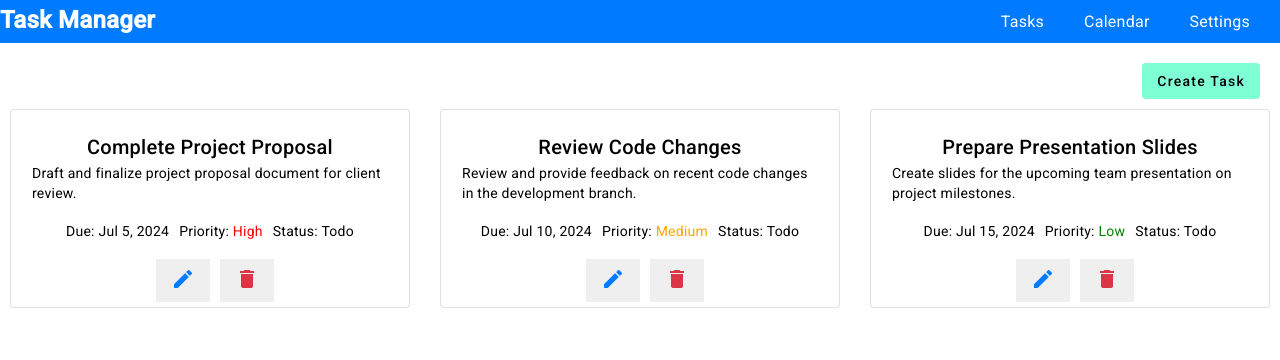
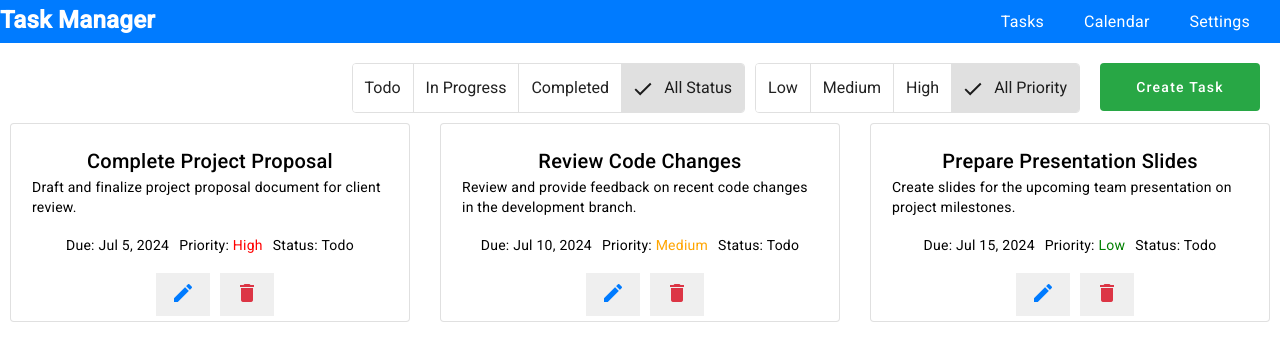
Before and after one commit to JeevanMahesha/task-manager-app, an Angular app: page / in a window 1280 px wide. Shown: the top 360 px of the page. Built offline with nearby package versions, Linux system fonts and the light colour scheme; no server answers.

Commit message:
Task Filter added

```diff
--- a/src/app/task-list/task-list.component.html
+++ b/src/app/task-list/task-list.component.html
@@ -1,12 +1,36 @@
-<div class="task-list">
+<div class="task-list" *ngIf="tasks$ | async as tasks">
   <div class="task-creation">
     <button type="button" (click)="createTask()" mat-stroked-button>
       Create Task
     </button>
+    <mat-button-toggle-group
+      [formControl]="filterByPriority"
+      name="fontStyle"
+      aria-label="Font Style"
+    >
+      @for (eachPriority of priorityList; track $index) {
+      <mat-button-toggle [value]="eachPriority.key">{{
+        eachPriority.value
+      }}</mat-button-toggle>
+      }
+      <mat-button-toggle [value]="null">All Priority</mat-button-toggle>
+    </mat-button-toggle-group>
+    <mat-button-toggle-group
+      [formControl]="filterByStatus"
+      name="fontStyle"
+      aria-label="Font Style"
+    >
+      @for (eachStatus of taskStatusList; track $index) {
+      <mat-button-toggle [value]="eachStatus.key">{{
+        eachStatus.value
+      }}</mat-button-toggle>
+      }
+      <mat-button-toggle [value]="null">All Status</mat-button-toggle>
+    </mat-button-toggle-group>
   </div>
 
   <div class="task-container">
-    @for (task of tasks | async; track $index) {
+    @for (task of tasks ; track $index) {
     <mat-card class="task-item" appearance="outlined">
       <mat-card-header class="mt-20">
         <mat-card-title>{{ task.title }}</mat-card-title>
@@ -48,9 +72,7 @@
       </mat-card-footer>
     </mat-card>
     } @empty {
-    <span class="content-center">
-      You have no tasks yet. Click the button above to add a new task!</span
-    >
+    <span class="content-center"> You have no tasks yet.</span>
     }
   </div>
 </div>
--- a/src/app/task-list/task-list.component.scss
+++ b/src/app/task-list/task-list.component.scss
@@ -5,10 +5,14 @@
 .task-creation {
   display: flex;
   margin: 10px;
-  justify-content: flex-end;
-
+  gap: 10px;
+  flex-direction: row-reverse;
   button {
-    background-color: aquamarine;
+    background-color: #28a745;
+    width: 10rem;
+    height: 3rem;
+    border-color: #28a745;
+    color: white;
   }
 }
 
--- a/src/app/task-list/task-list.component.ts
+++ b/src/app/task-list/task-list.component.ts
@@ -1,15 +1,17 @@
 import { CommonModule } from '@angular/common';
 import { Component, inject } from '@angular/core';
+import { FormControl, ReactiveFormsModule } from '@angular/forms';
 import { MatButtonModule } from '@angular/material/button';
+import { MatButtonToggleModule } from '@angular/material/button-toggle';
+import { MatCardModule } from '@angular/material/card';
 import { MatDialog } from '@angular/material/dialog';
-import { CreateTaskComponent } from '../create-task/create-task.component';
-import { ITask } from '../common.model';
-import { TaskService } from '../task.service';
-import { Observable } from 'rxjs';
-import { GetValuePipe } from '../Pipes/get-value.pipe';
-import { MatCardModule } from '@angular/material/card';
 import { MatIconModule } from '@angular/material/icon';
 import { MatToolbarModule } from '@angular/material/toolbar';
+import { Observable, map, merge, startWith } from 'rxjs';
+import { GetValuePipe } from '../Pipes/get-value.pipe';
+import { ITask, priorityLevels, taskStatus } from '../common.model';
+import { CreateTaskComponent } from '../create-task/create-task.component';
+import { TaskService } from '../task.service';
 @Component({
   selector: 'app-task-list',
   standalone: true,
@@ -20,6 +22,8 @@ import { MatToolbarModule } from '@angular/material/toolbar';
     MatCardModule,
     MatIconModule,
     MatToolbarModule,
+    MatButtonToggleModule,
+    ReactiveFormsModule,
   ],
   templateUrl: './task-list.component.html',
   styleUrl: './task-list.component.scss',
@@ -27,7 +31,40 @@ import { MatToolbarModule } from '@angular/material/toolbar';
 export default class TaskListComponent {
   readonly dialog = inject(MatDialog);
   readonly taskService = inject(TaskService);
-  tasks: Observable<ITask[]> = this.taskService.getTaskValue();
+  readonly priorityList = priorityLevels;
+  readonly taskStatusList = taskStatus;
+  filterByStatus = new FormControl<string | null>(null);
+  filterByPriority = new FormControl<string | null>(null);
+  tasks$: Observable<ITask[]> = merge(
+    this.filterByPriority.valueChanges,
+    this.filterByStatus.valueChanges
+  ).pipe(
+    startWith(''),
+    map(() => ({
+      priority: this.filterByPriority.value,
+      taskStatus: this.filterByStatus.value,
+    })),
+    map((filter) => {
+      if (!filter.priority && !filter.taskStatus) {
+        return this.taskService.getTaskRawValue();
+      } else {
+        return this.taskService
+          .getTaskRawValue()
+          .filter((task) => {
+            if (filter.priority) {
+              return task.priority === filter.priority;
+            }
+            return true;
+          })
+          .filter((task) => {
+            if (filter.taskStatus) {
+              return task.taskStatus === filter.taskStatus;
+            }
+            return true;
+          });
+      }
+    })
+  );
 
   createTask(id?: string): void {
     this.dialog.open(CreateTaskComponent, {
--- a/src/app/task.service.ts
+++ b/src/app/task.service.ts
@@ -70,4 +70,8 @@ export class TaskService {
       this.tasksList$.next([...taskValue]);
     }
   }
+
+  getTaskRawValue(): ITask[] {
+    return this.tasksList$.getValue();
+  }
 }
```
